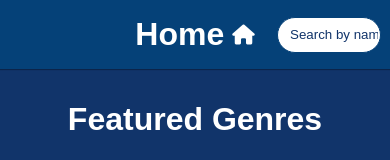
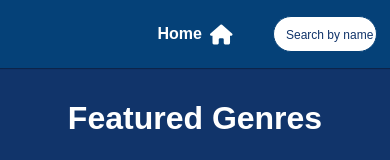
Before and after one commit to Malcolm-Abbott/front-end-project, a website: page index.html in a window 390 px wide. Shown: the top 160 px of the page. Drawn offline with Linux system fonts and the light colour scheme; some icons are missing.

Commit message:
fixed header for mobile layout for games with long names

```diff
--- a/css/styles.css
+++ b/css/styles.css
@@ -92,6 +92,18 @@ img {
   .fa-solid.fa-filter.fa-lg,
   .fa-solid.fa-magnifying-glass.fa-lg {
     display: none;
+  }
+
+  .header {
+    font-size: 1rem;
+  }
+
+  ::placeholder {
+    font-size: 0.75rem;
+  }
+
+  input {
+    margin-left: 0;
   }
 }
 
```
